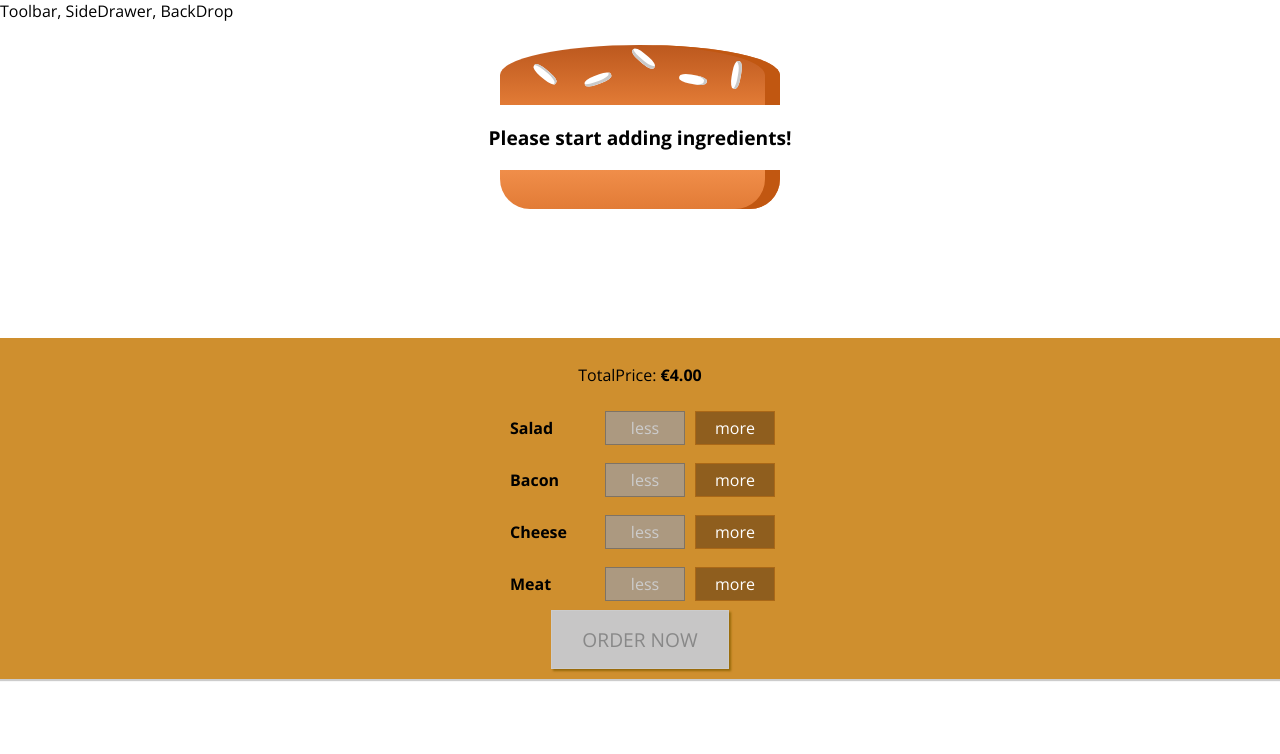
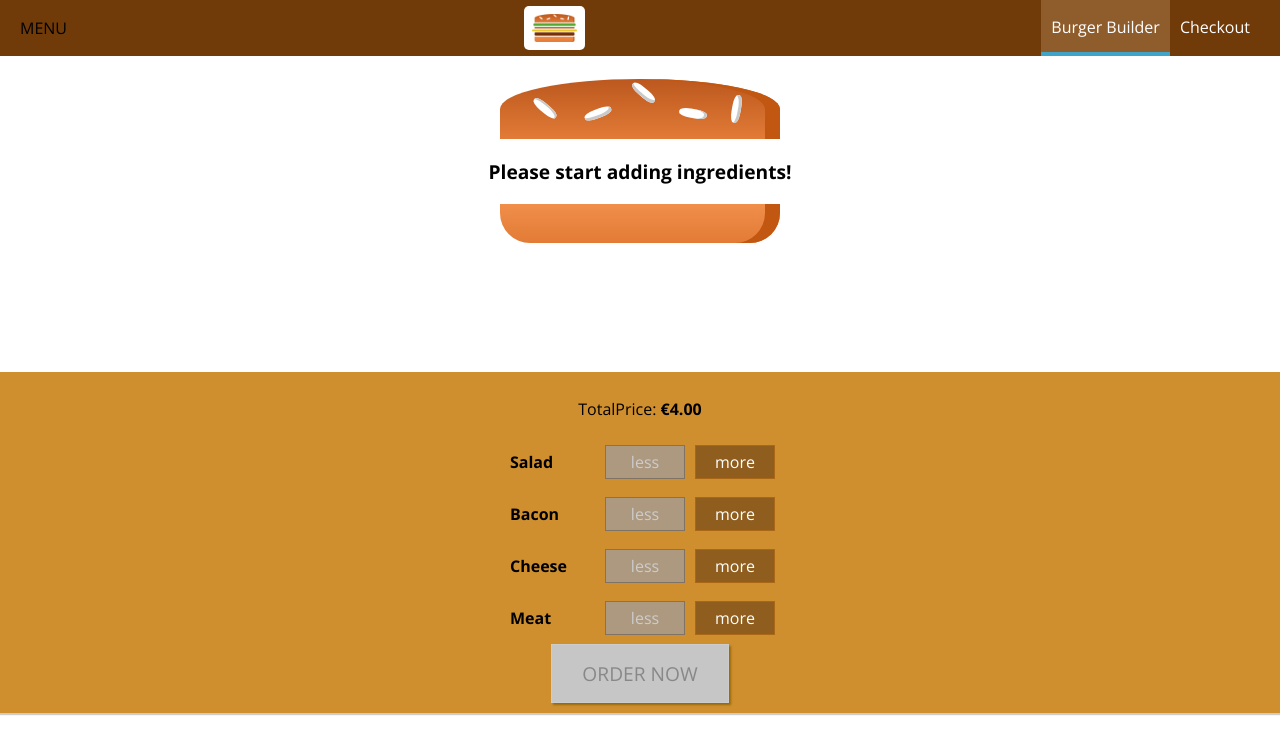
Before and after one commit to Bob-Coding/Build-a-burger, a React (Create React App) app: page / in a window 1280 px wide. Shown: the top 754 px of the page. Built offline with nearby package versions, Linux system fonts and the light colour scheme.

Commit message:
added toolbar

```diff
--- a/src/Components/Layout/Layout.js
+++ b/src/Components/Layout/Layout.js
@@ -1,10 +1,11 @@
 import React from "react";
 import Aux from "../../hoc/Aux";
 import classes from "./Layout.module.css";
+import Toolbar from "../Navigation/Toolbar/Toolbar";
 
 const layout = props => (
   <Aux>
-    <div>Toolbar, SideDrawer, BackDrop</div>
+    <Toolbar />
     <main className={classes.Content}>{props.children}</main>
   </Aux>
 );
--- a/src/Components/Layout/Layout.module.css
+++ b/src/Components/Layout/Layout.module.css
@@ -1,3 +1,3 @@
 .Content {
-  margin-top: 16px;
+  margin-top: 72px;
 }
--- /dev/null
+++ b/src/Components/Logo/Logo.js
@@ -0,0 +1,11 @@
+import React from "react";
+import burgerlogo from "../Assets/Pictures/burger-logo.png";
+import classes from "./Logo.module.css";
+
+const logo = props => (
+  <div className={classes.Logo}>
+    <img src={burgerlogo} alt="burgerLogo" />
+  </div>
+);
+
+export default logo;
--- /dev/null
+++ b/src/Components/Logo/Logo.module.css
@@ -0,0 +1,11 @@
+.Logo {
+  background-color: white;
+  padding: 8px;
+  height: 80%;
+  box-sizing: border-box;
+  border-radius: 5px;
+}
+
+.Logo img {
+  height: 100%;
+}
--- /dev/null
+++ b/src/Components/Navigation/NavigationItems/NavigationItem/NavigationItem.js
@@ -0,0 +1,12 @@
+import React from "react";
+import classes from "./NavigationItem.module.css";
+
+const navigationItem = props => (
+  <li className={classes.NavigationItem}>
+    <a href={props.link} className={props.active ? classes.active : null}>
+      {props.children}
+    </a>
+  </li>
+);
+
+export default navigationItem;
--- /dev/null
+++ b/src/Components/Navigation/NavigationItems/NavigationItem/NavigationItem.module.css
@@ -0,0 +1,45 @@
+.NavigationItem {
+  margin: 10px 0;
+  box-sizing: border-box;
+  display: block;
+  width: 100%;
+}
+
+.NavigationItem a {
+  color: #8f5c2c;
+  text-decoration: none;
+  width: 100%;
+  box-sizing: border-box;
+  display: block;
+}
+
+.NavigationItem a:hover,
+.NavigationItem a:active,
+.NavigationItem a.active {
+  color: #40a4c8;
+}
+
+@media (min-width: 500px) {
+  .NavigationItem {
+    margin: 0;
+    display: flex;
+    height: 100%;
+    width: auto;
+    align-items: center;
+  }
+
+  .NavigationItem a {
+    color: white;
+    height: 100%;
+    padding: 16px 10px;
+    border-bottom: 4px solid transparent;
+  }
+
+  .NavigationItem a:hover,
+  .NavigationItem a:active,
+  .NavigationItem a.active {
+    background-color: #8f5c2c;
+    border-bottom: 4px solid #40a4c8;
+    color: white;
+  }
+}
--- /dev/null
+++ b/src/Components/Navigation/NavigationItems/NavigationItems.js
@@ -0,0 +1,14 @@
+import React from "react";
+import NavigationItem from "./NavigationItem/NavigationItem";
+import classes from "./NavigationItems.module.css";
+
+const navigationItems = () => (
+  <ul className={classes.NavigationItems}>
+    <NavigationItem link="/" active>
+      Burger Builder
+    </NavigationItem>
+    <NavigationItem link="/">Checkout</NavigationItem>
+  </ul>
+);
+
+export default navigationItems;
--- /dev/null
+++ b/src/Components/Navigation/NavigationItems/NavigationItems.module.css
@@ -0,0 +1,15 @@
+.NavigationItems {
+  margin: 0;
+  padding: 0;
+  list-style: none;
+  display: flex;
+  flex-flow: column;
+  align-items: center;
+  height: 100%;
+}
+
+@media (min-width: 500px) {
+  .NavigationItems {
+    flex-flow: row;
+  }
+}
--- /dev/null
+++ b/src/Components/Navigation/Toolbar/Toolbar.js
@@ -0,0 +1,16 @@
+import React from "react";
+import classes from "./Toolbar.module.css";
+import Logo from "../../Logo/Logo";
+import NavigationItems from "../NavigationItems/NavigationItems";
+
+const toolbar = () => (
+  <header className={classes.Toolbar}>
+    <div>MENU</div>
+    <Logo />
+    <nav>
+      <NavigationItems />
+    </nav>
+  </header>
+);
+
+export default toolbar;
--- /dev/null
+++ b/src/Components/Navigation/Toolbar/Toolbar.module.css
@@ -0,0 +1,28 @@
+.Toolbar {
+  height: 56px;
+  width: 100%;
+  position: fixed;
+  top: 0;
+  left: 0;
+  background-color: #703b09;
+  display: flex;
+  justify-content: space-between;
+  align-items: center;
+  padding: 0 20px;
+  box-sizing: border-box;
+  z-index: 90;
+}
+
+.Toolbar nav {
+  height: 100%;
+}
+
+.Logo {
+  height: 80%;
+}
+
+@media (max-width: 499px) {
+  .DesktopOnly {
+    display: none;
+  }
+}
```
Also changed, not shown: src/Components/Assets/Pictures/burger-logo.png (added).
